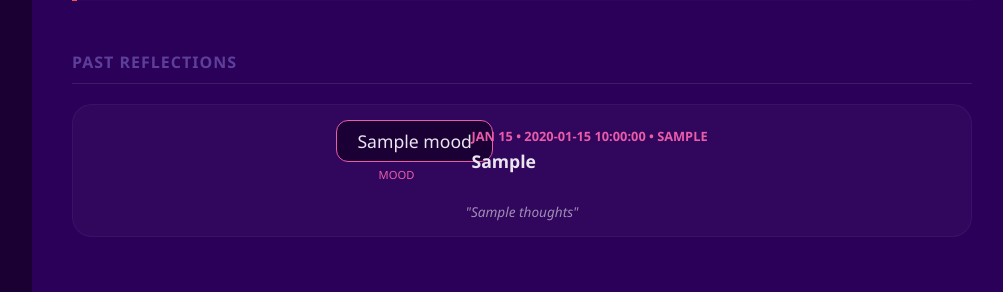
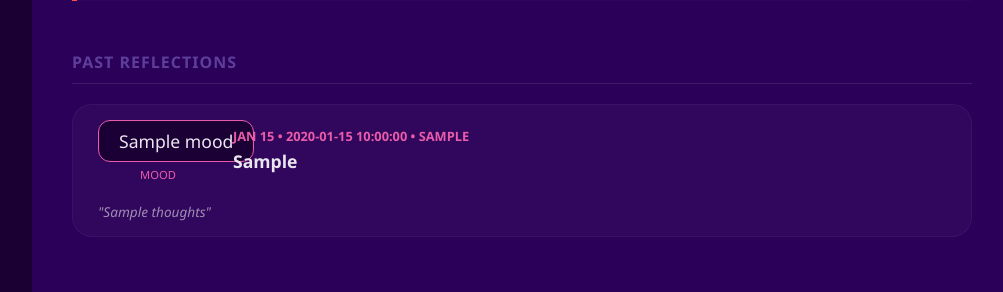
Before and after one commit to Khrystyna-Parnavska/menu-generator, a Python web app: template templates/journal.html in a window 1280 px wide. Shown: the part 896-1188 px from the top of the page, without its empty margins (268-1271 px from the left). Run offline with Jinja, Linux system fonts and the light colour scheme; the template is opened without the code that fills it: most values are stand-ins (such as "Sample title", 1, 10 or a date in 2020).

Commit message:
Fix: elements alignment of past reflections at Hystory.html page

```diff
--- a/templates/journal.html
+++ b/templates/journal.html
@@ -156,9 +156,8 @@
 
     {% if history %}
         {% for entry in history %}
-            <div class="menu-row-card" style="opacity: 0.9; background: rgba(255, 255, 255, 0.03); border: 1px solid rgba(255, 255, 255, 0.05); display: flex; flex-direction: column; align-items: center; gap: 15px;">
-
-                <div style="display: flex; gap: 15px; flex-direction: row; align-items: center;">
+            <div class="menu-row-card" style="opacity: 0.9; background: rgba(255, 255, 255, 0.03); border: 1px solid rgba(255, 255, 255, 0.05); display: flex; flex-direction: column; align-items: stretch; gap: 15px; width: 100%; box-sizing: border-box;">
+                <div style="display: flex; gap: 15px; flex-direction: row; align-items: center; width: 100%;">
                     <div class="menu-time-container" style="text-align: center; flex-shrink: 0;">
                         <div class="time-badge" style="background: var(--bg-dark); border: 1px solid var(--text-pink); min-width: 45px; justify-content: center; margin-bottom: 0;">
                             {{ entry.mood }}
```
